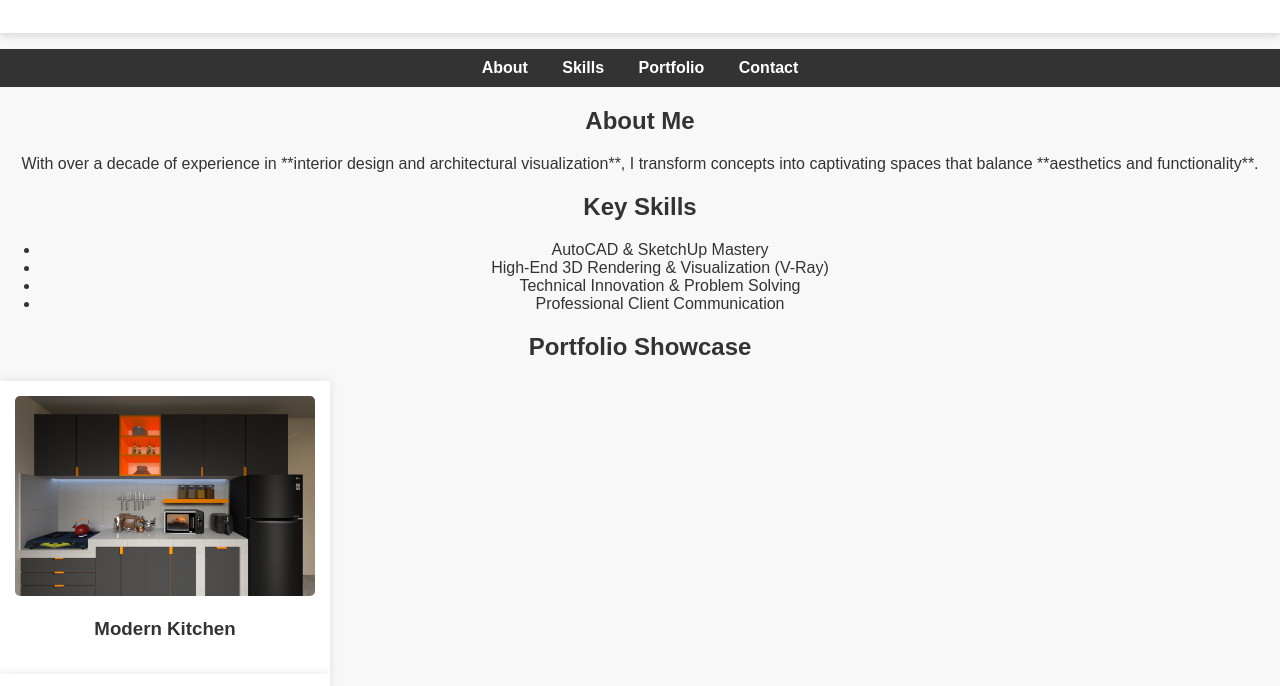
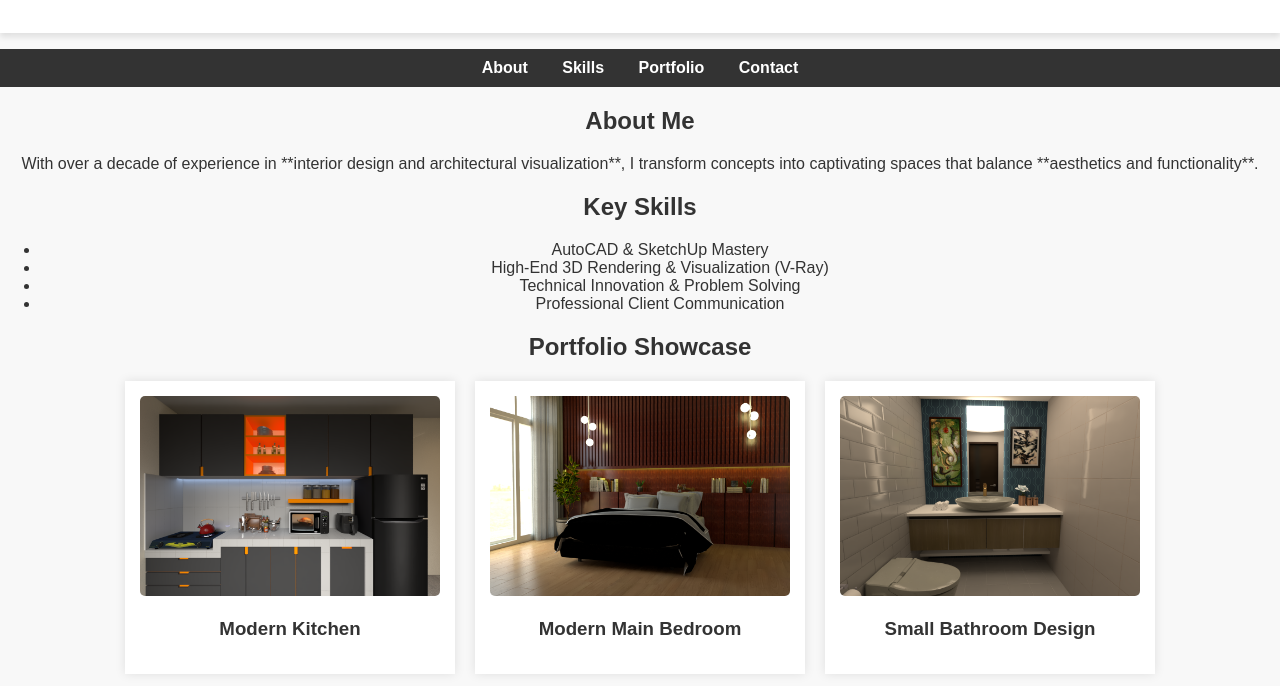
Before and after one commit to yudhatheceo/portfolio, a plain HTML site: page index.html in a window 1280 px wide. Shown: the part 198-884 px from the top of the page. Drawn offline with Linux system fonts and the light colour scheme.

Commit message:
Update lagi

```diff
--- a/index.html
+++ b/index.html
@@ -42,6 +42,12 @@
     </ul>
   </section>
 
+<!-- Modal Popup -->
+<div id="image-modal" class="modal">
+  <span class="close">&times;</span>
+  <img class="modal-content" id="modal-img">
+</div>
+
   <section id="projects">
     <h2>Portfolio Showcase</h2>
     <div class="portfolio-grid">
--- a/styles.css
+++ b/styles.css
@@ -31,20 +31,33 @@ nav ul li a {
   font-weight: 600;
 }
 
-.p.portfolio-grid {
-  display: flex;
-  justify-content: center;
-  flex-wrap: wrap;
-  gap: 20px;
+.portfolio-grid {
+  display: flex; /* Aligns items in a row */
+  flex-wrap: wrap; /* Ensures responsiveness for smaller screens */
+  justify-content: center; /* Centers the items */
+  gap: 20px; /* Adds spacing between thumbnails */
 }
 
 .portfolio-item {
-  width: 300px;
+  width: 300px; /* Standardized width */
   padding: 15px;
   background: #fff;
   box-shadow: 0 0 10px rgba(0, 0, 0, 0.1);
+  text-align: center;
+  transition: transform 0.3s ease-in-out;
   cursor: pointer;
-  transition: transform 0.3s ease-in-out;
+}
+
+.portfolio-item img {
+  width: 100%; /* Ensures images fit perfectly */
+  height: 200px; /* Keeps all images uniform */
+  object-fit: cover; /* Prevents distortion */
+  border-radius: 5px;
+}
+
+/* Hover effect for slight enlargement */
+.portfolio-item:hover {
+  transform: scale(1.05);
 }
 
 .portfolio-item img {
```
